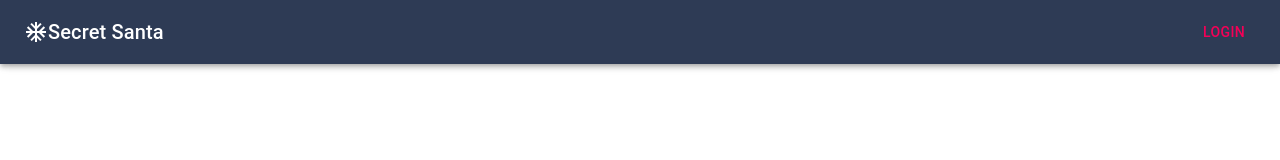
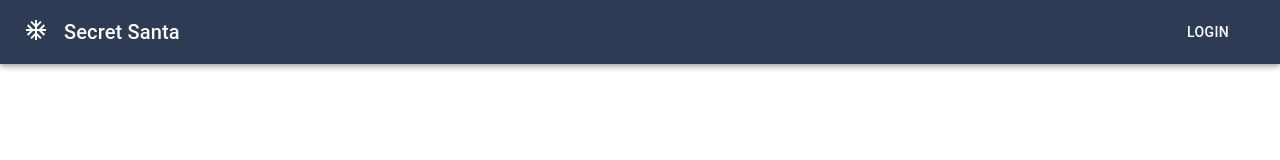
Before and after one commit to ekovac2/secret-santa, a React (Create React App) app in the folder secret-santa-fe/: page /allUsers in a window 1280 px wide. Shown: the top 160 px of the page. Built offline with nearby package versions, Linux system fonts and the light colour scheme.

Commit message:
izmjene ruta i odvojene komponente

```diff
--- /dev/null
+++ b/secret-santa-fe/src/components/AllUsersPage.jsx
@@ -0,0 +1,7 @@
+import React from 'react';
+
+export default function AllUsersPage(){
+    return (
+        <div>TODO ljubica</div>
+    )
+};
--- a/secret-santa-fe/src/components/Meni.jsx
+++ b/secret-santa-fe/src/components/Meni.jsx
@@ -1,16 +1,10 @@
-import React, {Fragment, useState} from 'react';
+import React from 'react';
 import { makeStyles} from '@material-ui/core/styles';
 import AppBar from '@material-ui/core/AppBar';
 import Toolbar from '@material-ui/core/Toolbar';
-import IconButton from '@material-ui/core/IconButton';
 import Typography from '@material-ui/core/Typography';
-import MenuItem from '@material-ui/core/MenuItem';
-import Menu from '@material-ui/core/Menu';
-import AccountCircle from '@material-ui/icons/AccountCircle';
 import AcUnitOutlined from '@material-ui/icons/AcUnitOutlined';
-import { Button } from '@material-ui/core';
 import {
-  BrowserRouter as
   Link
 } from "react-router-dom";
 
@@ -33,6 +27,7 @@ const useStyles = makeStyles((theme) => ({
     display: 'none',
     [theme.breakpoints.up('md')]: {
       display: 'flex',
+      alignItems: 'center'
     },
   },
   link: {
@@ -44,45 +39,10 @@ const useStyles = makeStyles((theme) => ({
   }
 }));
 
-export default function Meni({logStatus, isLoggedIn}) {
+export default function Meni({children}) {
   const classes = useStyles();
-  const [anchorEl, setAnchorEl] = useState(null);
-  const isMenuOpen = Boolean(anchorEl);
-
-  const handleProfileMenuOpen = (event) => {
-    setAnchorEl(event.currentTarget);
-  };
-  const handleMenuClose = () => {
-    setAnchorEl(null);
-  };
-
-  const logout = () => {
-    localStorage.removeItem("user");
-    logStatus();
-  };
-
-  const menuId = 'primary-search-account-menu';
-  const renderMenu = (
-    <Menu
-      anchorEl={anchorEl}
-      anchorOrigin={{ vertical: 'top', horizontal: 'right' }}
-      id={menuId}
-      keepMounted
-      transformOrigin={{ vertical: 'top', horizontal: 'right' }}
-      open={isMenuOpen}
-      onClose={handleMenuClose}
-    >
-      <MenuItem onClick={handleMenuClose}>
-        <Link className={classes.link} to="/addUser">Add User</Link>
-      </MenuItem>
-      <MenuItem onClick={handleMenuClose}>
-        <Link className={classes.link} to="/userPage">User Page</Link>
-      </MenuItem>
-    </Menu>
-  );
 
   return (
-
     <div className={classes.grow}>
       <AppBar position={`fixed`} className={classes.appBar}>
         <Toolbar>
@@ -94,29 +54,7 @@ export default function Meni({logStatus, isLoggedIn}) {
           </Typography>
           <div className={classes.grow} />
           <div className={classes.sectionDesktop}>
-                { isLoggedIn ?
-                <Fragment>
-
-                    <Button color="secondary" onClick = {()=>{logout();}}>
-                      <Link className={classes.menuButton} to="/">Logout</Link>
-                    </Button>
-                    <IconButton
-                    edge="end"
-                    aria-label="account of current user"
-                    aria-controls={menuId}
-                    aria-haspopup="true"
-                    onClick={handleProfileMenuOpen}
-                    color="inherit"
-                    >
-                      <AccountCircle />
-                    </IconButton>
-                    {renderMenu}
-                  </Fragment>
-                  :
-                  <Button color="secondary">
-                    <Link className={classes.menuButton} to="/signIn">Login</Link>
-                  </Button>
-                }
+                {children}
           </div>
         </Toolbar>
       </AppBar>
--- /dev/null
+++ b/secret-santa-fe/src/components/MenuItems/AdminItems.js
@@ -0,0 +1,17 @@
+import React, {Fragment, useState} from 'react';
+import LogoutButton from './LogoutButton';
+import ProfileMenu from './ProfileMenu';
+
+export default function AdminItems({logout}) {
+  return (
+    <Fragment>
+        <LogoutButton logout={logout} />
+        <ProfileMenu options={[
+          {path: '/addUser', name: 'Add User'},
+          {path: '/userPage', name: 'User Page'},
+          {path: '/allUsers', name: 'All Users'}
+        ]}
+        />
+    </Fragment>
+  );
+}
--- /dev/null
+++ b/secret-santa-fe/src/components/MenuItems/LogoutButton.js
@@ -0,0 +1,26 @@
+import React from 'react';
+import { makeStyles} from '@material-ui/core/styles';
+import { Button } from '@material-ui/core';
+import {
+  Link
+} from "react-router-dom";
+
+const useStyles = makeStyles((theme) => ({
+  menuButton: {
+    marginRight: theme.spacing(2),
+    color: "white",
+    textDecoration: "none"
+  },
+}));
+
+export default function LogoutButton({logout}) {
+  const classes = useStyles();
+
+  return (
+    <Link to="/" onClick = {()=>{logout();}} style={{ textDecoration: 'none' }}>
+      <Button color="secondary" className={classes.menuButton}>
+        Logout
+      </Button>
+    </Link>
+  );
+}
--- /dev/null
+++ b/secret-santa-fe/src/components/MenuItems/NotLoggedInItems.js
@@ -0,0 +1,26 @@
+import React from 'react';
+import { makeStyles} from '@material-ui/core/styles';
+import { Button } from '@material-ui/core';
+import {
+  Link
+} from "react-router-dom";
+
+const useStyles = makeStyles((theme) => ({
+  menuButton: {
+    marginRight: theme.spacing(2),
+    color: "white",
+    textDecoration: "none"
+  },
+}));
+
+export default function NotLoggedInItems() {
+  const classes = useStyles();
+
+  return (
+    <Link to="/signIn" style={{ textDecoration: 'none' }}>
+      <Button color="secondary"  className={classes.menuButton}>
+        Login
+      </Button>
+    </Link>
+  );
+}
--- /dev/null
+++ b/secret-santa-fe/src/components/MenuItems/ProfileMenu.js
@@ -0,0 +1,90 @@
+import React, { Fragment, useState} from 'react';
+import { makeStyles} from '@material-ui/core/styles';
+import IconButton from '@material-ui/core/IconButton';
+import MenuItem from '@material-ui/core/MenuItem';
+import Menu from '@material-ui/core/Menu';
+import AccountCircle from '@material-ui/icons/AccountCircle';
+import {
+  Link
+} from "react-router-dom";
+
+const useStyles = makeStyles((theme) => ({
+  grow: {
+    flexGrow: 1,
+  },
+  menuButton: {
+    marginRight: theme.spacing(2),
+    color: "white",
+    textDecoration: "none"
+  },
+  title: {
+    display: 'none',
+    [theme.breakpoints.up('sm')]: {
+      display: 'block',
+    },
+  },
+  sectionDesktop: {
+    display: 'none',
+    [theme.breakpoints.up('md')]: {
+      display: 'flex',
+    },
+  },
+  link: {
+    textDecoration: "none"
+  },
+  appBar: {
+    zIndex: theme.zIndex.drawer + 1,
+    backgroundColor: '#2E3B55'
+  }
+}));
+
+export default function ProfileMenu({options}) {
+  const classes = useStyles();
+
+  const [anchorEl, setAnchorEl] = useState(null);
+  const isMenuOpen = Boolean(anchorEl);
+
+  const handleProfileMenuOpen = (event) => {
+    setAnchorEl(event.currentTarget);
+  };
+  const handleMenuClose = () => {
+    setAnchorEl(null);
+  };
+
+  const menuId = 'primary-search-account-menu';
+
+  return (
+    <Fragment>
+        <IconButton
+        edge="end"
+        aria-label="account of current user"
+        aria-controls={menuId}
+        aria-haspopup="true"
+        onClick={handleProfileMenuOpen}
+        color="inherit"
+        >
+          <AccountCircle />
+        </IconButton>
+        <Menu
+            anchorEl={anchorEl}
+            anchorOrigin={{ vertical: 'top', horizontal: 'right' }}
+            id={menuId}
+            keepMounted
+            transformOrigin={{ vertical: 'top', horizontal: 'right' }}
+            open={isMenuOpen}
+            onClose={handleMenuClose}
+        >
+            {options.map((option) => {
+                return (
+                    <Link className={classes.link} to={option.path} onClick={handleMenuClose}>
+                      <MenuItem >
+                        {option.name}
+                      </MenuItem>
+                    </Link>
+                )
+            })}
+
+        </Menu>
+    </Fragment>
+  );
+}
--- /dev/null
+++ b/secret-santa-fe/src/components/MenuItems/UserItems.js
@@ -0,0 +1,15 @@
+import React, {Fragment} from 'react';
+import LogoutButton from './LogoutButton';
+import ProfileMenu from './ProfileMenu';
+
+export default function UserItems({logout}) {
+  return (
+    <Fragment>
+        <LogoutButton logout={logout} />
+        <ProfileMenu options={[
+          {path: '/userPage', name: 'User Page'},
+        ]}
+        />
+    </Fragment>
+  );
+}
--- a/secret-santa-fe/src/components/Root.jsx
+++ b/secret-santa-fe/src/components/Root.jsx
@@ -1,62 +1,37 @@
-import React, {useState, useEffect} from 'react';
-import {makeStyles} from '@material-ui/core/styles';
+import React, {useState, useEffect, Fragment} from 'react';
 import {
   BrowserRouter as Router,
   Switch,
-  Route,
+  Route
 } from "react-router-dom";
 import AddUser from './AddUser';
 import SignIn from './SignIn';
 import HomePage from './HomePage';
 import UserPage from './UserPage';
+import AllUsersPage from './AllUsersPage'
 import Meni from './Meni';
 
-const useStyles = makeStyles((theme) => ({
-  grow: {
-    flexGrow: 1,
-  },
-  menuButton: {
-    marginRight: theme.spacing(2),
-    color: "white",
-    textDecoration: "none"
-  },
-  title: {
-    display: 'none',
-    [theme.breakpoints.up('sm')]: {
-      display: 'block',
-    },
-  },
-  sectionDesktop: {
-    display: 'none',
-    [theme.breakpoints.up('md')]: {
-      display: 'flex',
-    },
-  },
-  link: {
-    textDecoration: "none"
-  },
-  appBar: {
-    zIndex: theme.zIndex.drawer + 1,
-    backgroundColor: '#2E3B55'
-  }
-}));
+import NotLoggedInItems from './MenuItems/NotLoggedInItems';
+import AdminItems from './MenuItems/AdminItems';
+import UserItems from './MenuItems/UserItems';
 
 export default function Root(props) {
-
-  const classes = useStyles();
-  const [loginStatus, setLoginStatus] = useState(false);
+  const [user, setUser] = useState(null);
 
 
   const logStatus = () => {
     let user = JSON.parse(localStorage.getItem('user'));
     if(user && user.accessToken){
-        setLoginStatus(true);
-        return true;
+        setUser(user);
     }
     else {
-        setLoginStatus(false);
-        return false;
+        setUser(null);
     }
+  }
+
+  const logout = () => {
+      localStorage.removeItem('user');
+      logStatus();
   }
 
   useEffect(() => {
@@ -65,29 +40,61 @@ export default function Root(props) {
 
   return (
     <Router>
-        <Meni logStatus={logStatus} isLoggedIn={loginStatus}/>
-    { loginStatus ?
-            <Switch>
-                <Route exact path="/">
-                    <HomePage/>
-                </Route>
-                <Route exact path="/addUser">
-                    <AddUser/>
-                </Route>
-                <Route exact path="/userPage">
-                    <UserPage data={{first_name: "Edina", last_name: "Kovač"}}/>
-                </Route>
-            </Switch>
-    :
+        <Meni>
+            {   !user && <NotLoggedInItems />  }
+            {   user && user.roles[0] == "ROLE_ADMIN" && <AdminItems logout={logout} /> }
+            {   user && user.roles[0] == "ROLE_USER" && <UserItems logout={logout} /> }
+        </Meni>
         <Switch>
+            {   !user && <NoLoginRoutes logStatus={logStatus} /> }
+            {   user && user.roles[0] == "ROLE_ADMIN" && <AdminRoutes user={user} /> }
+            {   user && user.roles[0] == "ROLE_USER" && <UserRoutes user={user} /> }
+        </Switch>
+    </Router>
+  );
+}
+
+function NoLoginRoutes({logStatus}) {
+    return (
+        <Fragment>
             <Route exact path="/">
                 <HomePage/>
             </Route>
             <Route exact path="/signIn">
                 <SignIn logStatus={logStatus}></SignIn>
             </Route>
-        </Switch>
-    }
-    </Router>
-  );
+        </Fragment>
+    )
 }
+
+function UserRoutes({user}) {
+    return (
+        <Fragment>
+            <Route exact path="/">
+                <HomePage/>
+            </Route>
+            <Route exact path="/userPage">
+                <UserPage data={{first_name: user.name, last_name: user.surname}}/>
+            </Route>
+        </Fragment>
+    )
+}
+
+function AdminRoutes({user}) {
+    return (
+        <Fragment>
+            <Route exact path="/">
+                <HomePage/>
+            </Route>
+            <Route exact path="/addUser">
+                <AddUser/>
+            </Route>
+            <Route exact path="/userPage">
+                <UserPage data={{first_name: user.name, last_name: user.surname}}/>
+            </Route>
+            <Route exact path="/allUsers">
+                <AllUsersPage />
+            </Route>
+        </Fragment>
+    )
+}
```
Also changed, not shown: 1 other file (tests, documents, lock files or other folders).
